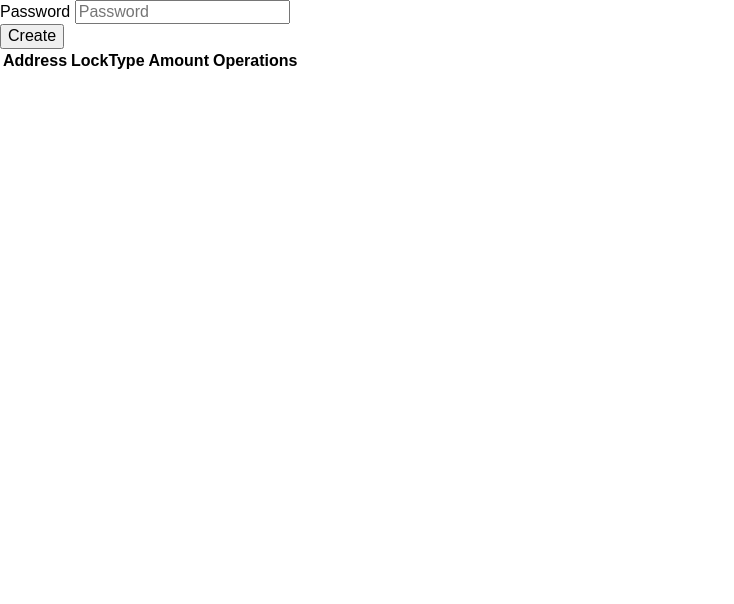
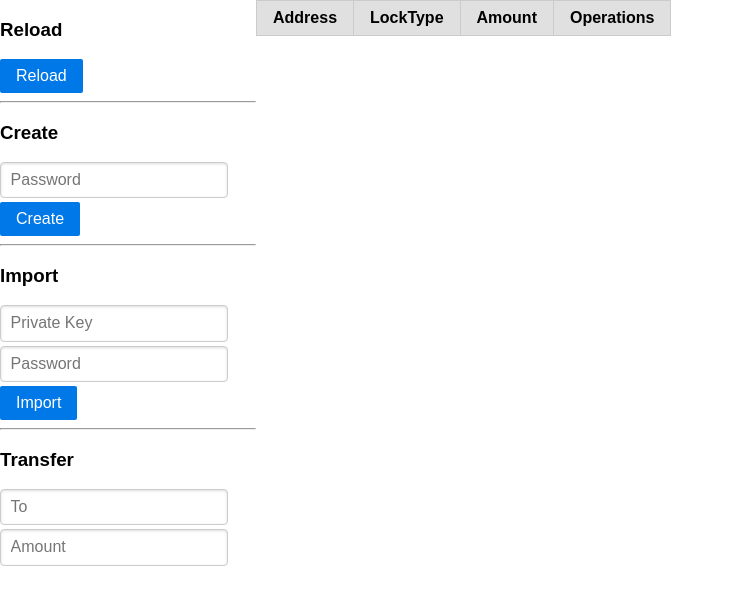
Before and after one commit to ququzone/keyper-scatter, an Electron app: page html/index.html in a window 1024 px wide. Shown: the whole page, without its empty margins (0-734 px from the left). Drawn offline with nearby package versions, Linux system fonts and the light colour scheme; no server answers.

Commit message:
add import to ui

```diff
--- a/html/index.html
+++ b/html/index.html
@@ -9,20 +9,42 @@
       crossorigin="anonymous">
   </head>
   <body style="-webkit-app-region: drag">
-    <div class="window">
-      <div class="window-content">
-        <div class="pane-group">
-          <div class="pane-sm sidebar">
+    <div class="pure-g">
+      <div class="pure-u-1-4">
+        <div>
+          <h3>Reload</h3>
+          <div>
+            <button class="pure-button pure-button-primary" id="reload">Reload</button>
+          </div>
+          <hr>
+          <h3>Create</h3>
           <form>
-              <div class="form-group">
-                <label>Password</label>
-                <input id="password" type="password" class="form-control" placeholder="Password">
+            <div class="pure-form pure-form-stacked">
+              <input id="password" type="password" placeholder="Password">
             </div>
-              <button class="btn btn-default" id="create">Create</button>
+            <button class="pure-button pure-button-primary" id="create">Create</button>
+          </form>
+          <hr>
+          <h3>Import</h3>
+          <form>
+            <div class="pure-form pure-form-stacked">
+              <input type="text" id="import-key" placeholder="Private Key">
+              <input type="password" id="import-password" placeholder="Password">
+            </div>
+            <button class="pure-button pure-button-primary" id="import">Import</button>
+          </form>
+          <hr>
+          <h3>Transfer</h3>
+          <form>
+            <div class="pure-form pure-form-stacked">
+              <input type="text" placeholder="To">
+              <input type="number" placeholder="Amount">
+            </div>
           </form>
         </div>
-          <div class="pane">
-            <table class="table">
+      </div>
+      <div class="pure-u-3-4">
+        <table class="pure-table pure-table-bordered">
           <thead>
             <tr>
               <th>Address</th>
@@ -36,8 +58,6 @@
         </table>
       </div>
     </div>
-      </div>
-    </div>
   </body>
   <script src="../src/renderer/index.js">
   </script>
--- a/src/renderer/index.js
+++ b/src/renderer/index.js
@@ -16,13 +16,13 @@ const initTable = async () => {
         .setLockHash(account.lock)
         .build()
     );
-    table = `${table}<tr><td>${account.address}</td><td>${account.type}</td><td>${result.total}</td><td><button class="btn btn-default" onclick="copy()" data="${account.address}">Copy</button></td></tr>`
+    table = `${table}<tr><td>${account.address}</td><td>${account.type}</td><td>${result.total}</td><td><button class="pure-button" onclick="transfer(this)" data="${account.address}">Copy</button></td></tr>`
   }
   keys.innerHTML = table;
 }
 
-function copy() {
-  console.log(this);
+function transfer(e) {
+  console.log(e.getAttribute("data"));
 }
 
 async function init() {
--- a/src/service/cache.js
+++ b/src/service/cache.js
@@ -21,7 +21,6 @@ const start = (nodeUrl = "http://localhost:8114") => {
 };
 
 const addRule = async (rule) => {
-  console.log(rule);
   await cache.addRule(rule);
 };
 
--- a/src/service/wallet.js
+++ b/src/service/wallet.js
@@ -41,7 +41,7 @@ const passwordToSeed = (password) => {
 
 const createPassword = async (password) => {
   seed = await passwordToSeed(password);
-  storage.keyperStorage().set("seed", seed);
+  storage.keyperStorage().set("seed", seed.toString("hex"));
 };
 
 const getSeed = () => seed;
```
Lines whose indentation alone changed are shown as unchanged.
